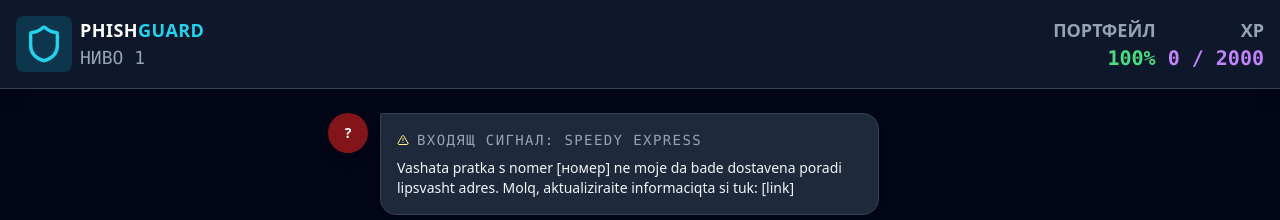
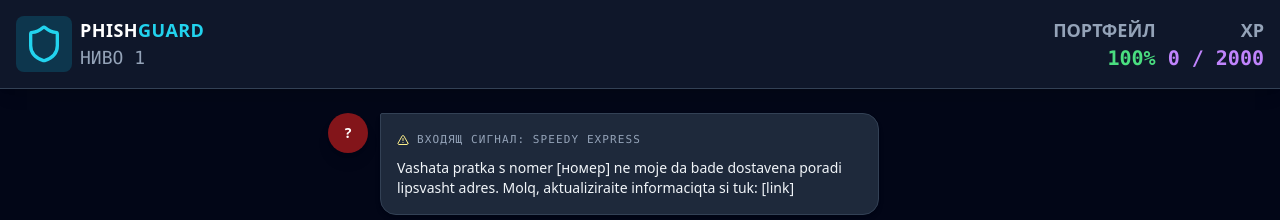
Before and after one commit to emaneva-apps/phishguard, a React (Vite) app: page / in a window 1280 px wide. Both pictures are taken after a click on the button "СТАРТИРАЙ СИМУЛАЦИЯ". Shown: the top 220 px of the page. Built offline with nearby package versions, Linux system fonts and the light colour scheme.

Commit message:
Text size changed

```diff
--- a/src/App.jsx
+++ b/src/App.jsx
@@ -256,7 +256,7 @@ export default function PhishGuardApp() {
                   : 'bg-slate-800 text-slate-100 rounded-2xl rounded-tl-sm border border-slate-700'
               }`}>
                 {msg.role === 'bot' && (
-                  <div className="text-[14px] sm:text-[14px] text-slate-400 mb-2 font-mono uppercase tracking-widest flex items-center gap-1 sm:gap-2 flex-wrap">
+                  <div className="text-[12px] sm:text-[11px] text-slate-400 mb-2 font-mono uppercase tracking-widest flex items-center gap-1 sm:gap-2 flex-wrap">
                     <AlertTriangle className="w-3 h-3 text-yellow-200 shrink-0" />
                     <span className="break-all">ВХОДЯЩ СИГНАЛ: {msg.sender}</span>
                   </div>
```
